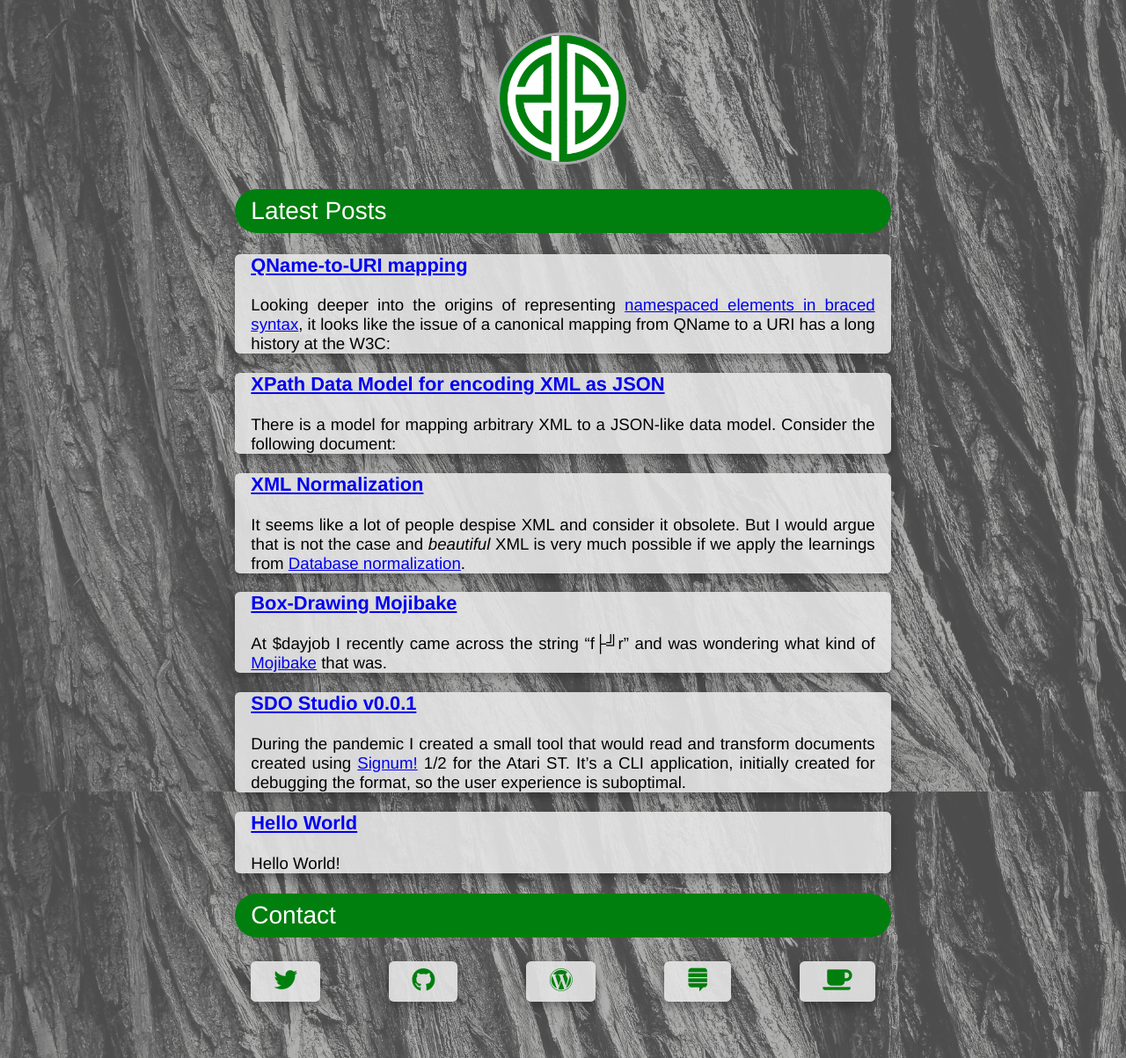
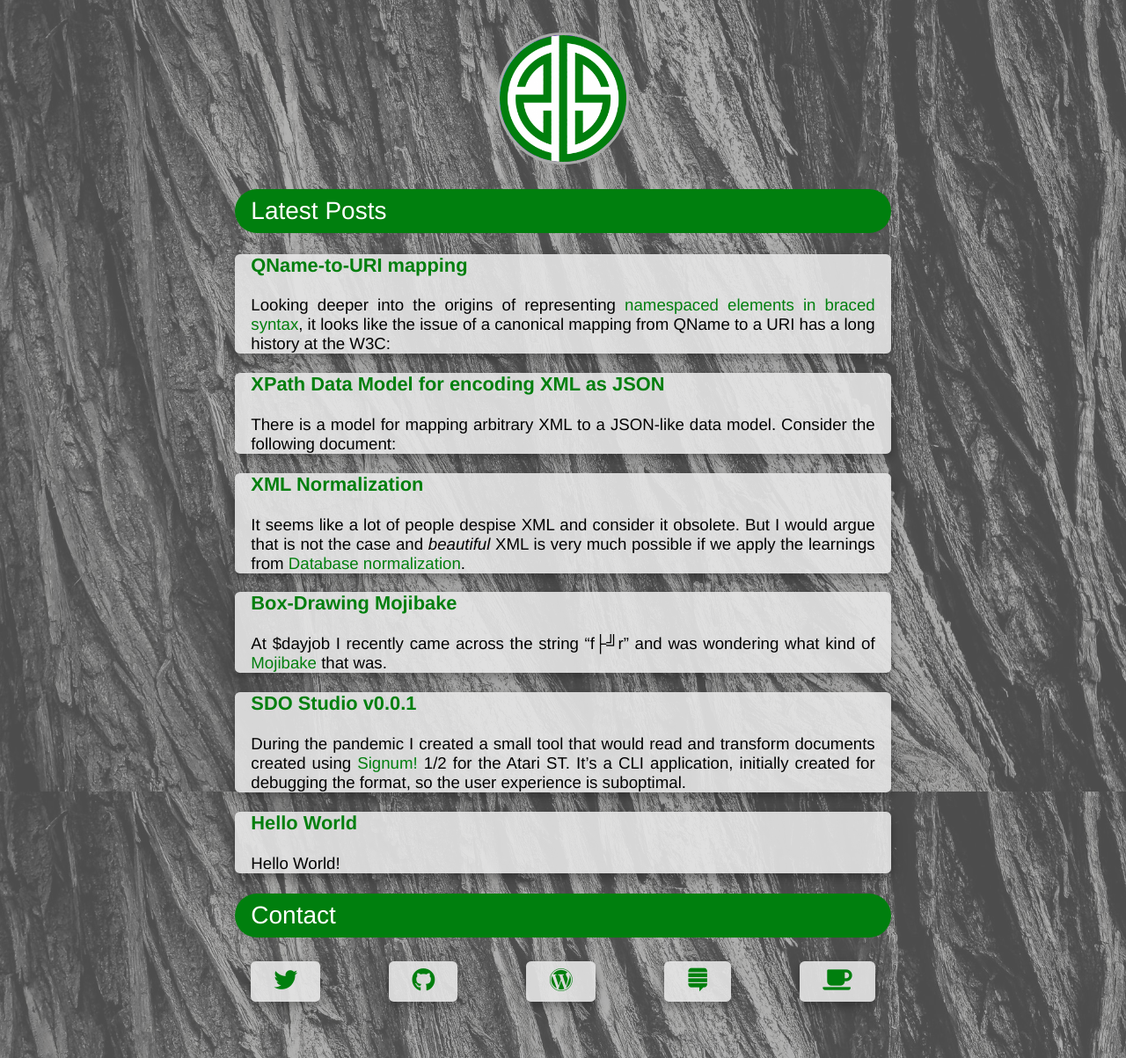
Before and after one commit to Xiphoseer/xiphoseer.github.com, a Jekyll site: the page built from blog.html, in a window 1280 px wide. Shown: the whole page at 88% size. Built offline with Jekyll 4.4.1, drawn with Linux system fonts in a browser that asks for light colours.

Commit message:
update link style

```diff
--- a/res/style/css/page.css
+++ b/res/style/css/page.css
@@ -83,11 +83,22 @@ dl:not(.social) dd {
   width: 100%;
 }
 
-dl dd a {
-  padding: 0.4rem 1.4rem;
+p > a::before {
+  /* content: "\21D2\00A0"; */
+}
+
+a {
   overflow: hidden;
   color: #007f0e;
   text-decoration: none;
+}
+
+a:hover {
+  color: #108f1e;
+}
+
+dl dd a {
+  padding: 0.4rem 1.4rem;
 }
 
 dl:not(.social) dd a {
```
